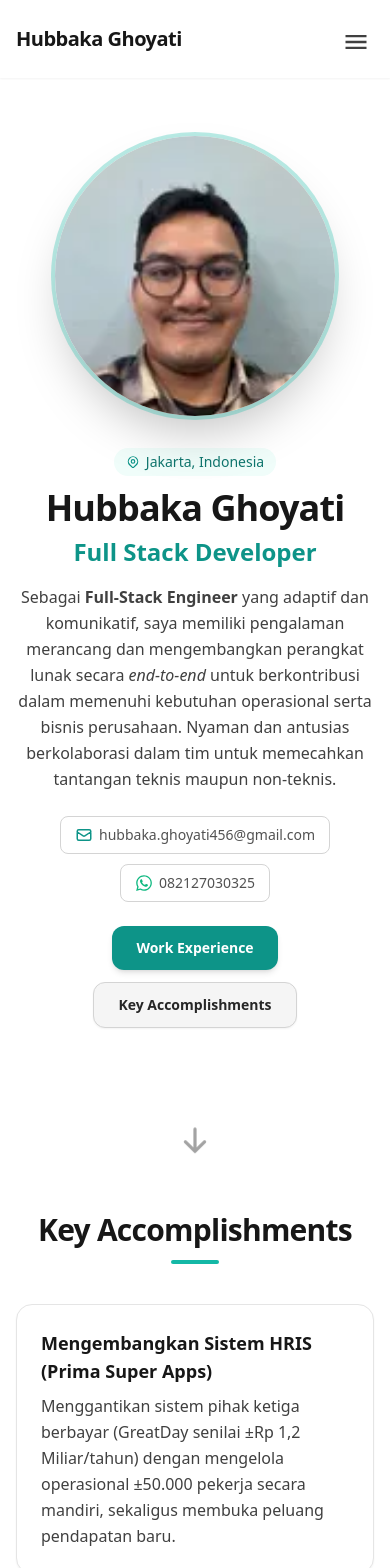
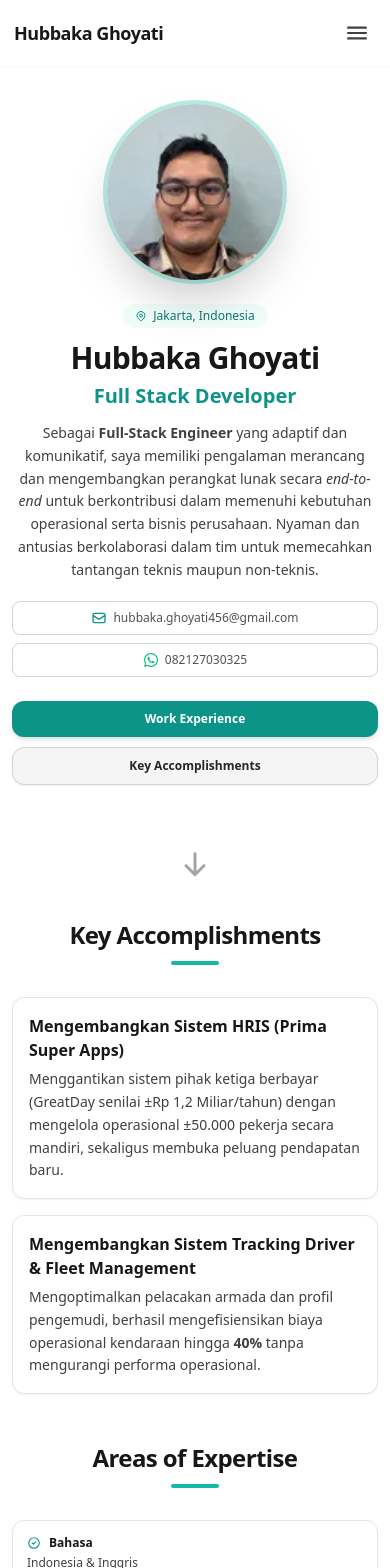
Before and after one commit to hubbaka/app-portofolio, a Next.js app: page / in a window 390 px wide. Shown: the top 1568 px of the page. Built offline with nearby package versions, Linux system fonts and the light colour scheme.

Commit message:
style: Adjust spacing and typography across multiple components for improved layout and readability

```diff
--- a/app/page.tsx
+++ b/app/page.tsx
@@ -4,7 +4,7 @@ import HeroSection from '@/components/HeroSection';
 
 export default function Home() {
   return (
-    <main className="mx-auto max-w-3xl px-4 sm:px-6 md:max-w-5xl">
+    <main className="mx-auto max-w-3xl px-3 sm:px-6 md:max-w-5xl">
       <HeroSection />
       <AboutSection />
       <ExperienceSection />
--- a/components/AboutSection.tsx
+++ b/components/AboutSection.tsx
@@ -53,33 +53,33 @@ const expertiseList = [
 
 const AboutSection = () => {
   return (
-    <section id="about" className="pt-16 pb-12">
+    <section id="about" className="pt-12 sm:pt-16 pb-8 sm:pb-12">
       {/* Key Accomplishments Section */}
-      <div id="accomplishments" className="scroll-mt-24 mb-16">
-        <div className="text-center mb-10">
-          <h2 className="font-extrabold text-3xl sm:text-4xl text-neutral-900 dark:text-neutral-50 tracking-tight">
+      <div id="accomplishments" className="scroll-mt-24 mb-12 sm:mb-16">
+        <div className="text-center mb-8 sm:mb-10">
+          <h2 className="font-extrabold text-2xl sm:text-4xl text-neutral-900 dark:text-neutral-50 tracking-tight">
             Key Accomplishments
           </h2>
-          <div className="w-12 h-1 mx-auto my-3 bg-teal-500 rounded-full" />
+          <div className="w-12 h-1 mx-auto my-2.5 sm:my-3 bg-teal-500 rounded-full" />
         </div>
 
         <div className="space-y-4">
-          <div className="p-6 sm:p-7 bg-white dark:bg-stone-800/90 rounded-2xl border border-neutral-200 dark:border-stone-700 shadow-sm">
-            <h3 className="text-lg sm:text-xl font-bold text-neutral-900 dark:text-neutral-100 mb-2">
+          <div className="p-4 sm:p-7 bg-white dark:bg-stone-800/90 rounded-xl sm:rounded-2xl border border-neutral-200 dark:border-stone-700 shadow-sm">
+            <h3 className="text-base sm:text-xl font-bold text-neutral-900 dark:text-neutral-100 mb-1.5 sm:mb-2">
               Mengembangkan Sistem HRIS (Prima Super Apps)
             </h3>
-            <p className="text-base text-neutral-700 dark:text-neutral-300 leading-relaxed">
+            <p className="text-sm sm:text-base text-neutral-700 dark:text-neutral-300 leading-relaxed">
               Menggantikan sistem pihak ketiga berbayar (GreatDay senilai ±Rp
               1,2 Miliar/tahun) dengan mengelola operasional ±50.000 pekerja
               secara mandiri, sekaligus membuka peluang pendapatan baru.
             </p>
           </div>
 
-          <div className="p-6 sm:p-7 bg-white dark:bg-stone-800/90 rounded-2xl border border-neutral-200 dark:border-stone-700 shadow-sm">
-            <h3 className="text-lg sm:text-xl font-bold text-neutral-900 dark:text-neutral-100 mb-2">
+          <div className="p-4 sm:p-7 bg-white dark:bg-stone-800/90 rounded-xl sm:rounded-2xl border border-neutral-200 dark:border-stone-700 shadow-sm">
+            <h3 className="text-base sm:text-xl font-bold text-neutral-900 dark:text-neutral-100 mb-1.5 sm:mb-2">
               Mengembangkan Sistem Tracking Driver &amp; Fleet Management
             </h3>
-            <p className="text-base text-neutral-700 dark:text-neutral-300 leading-relaxed">
+            <p className="text-sm sm:text-base text-neutral-700 dark:text-neutral-300 leading-relaxed">
               Mengoptimalkan pelacakan armada dan profil pengemudi, berhasil
               mengefisiensikan biaya operasional kendaraan hingga{' '}
               <strong>40%</strong> tanpa mengurangi performa operasional.
@@ -89,27 +89,27 @@ const AboutSection = () => {
       </div>
 
       {/* Areas of Expertise */}
-      <div className="mb-16">
-        <div className="text-center mb-10">
-          <h2 className="font-extrabold text-3xl sm:text-4xl text-neutral-900 dark:text-neutral-50 tracking-tight">
+      <div className="mb-12 sm:mb-16">
+        <div className="text-center mb-8 sm:mb-10">
+          <h2 className="font-extrabold text-2xl sm:text-4xl text-neutral-900 dark:text-neutral-50 tracking-tight">
             Areas of Expertise
           </h2>
-          <div className="w-12 h-1 mx-auto my-3 bg-teal-500 rounded-full" />
+          <div className="w-12 h-1 mx-auto my-2.5 sm:my-3 bg-teal-500 rounded-full" />
         </div>
 
-        <div className="bg-white dark:bg-stone-800/90 rounded-2xl border border-neutral-200 dark:border-stone-700 shadow-sm divide-y divide-neutral-200 dark:divide-stone-700/80">
+        <div className="bg-white dark:bg-stone-800/90 rounded-xl sm:rounded-2xl border border-neutral-200 dark:border-stone-700 shadow-sm divide-y divide-neutral-200 dark:divide-stone-700/80">
           {expertiseList.map((item, idx) => (
             <div
               key={idx}
-              className="p-4 sm:p-5 flex flex-col sm:flex-row sm:items-baseline gap-1 sm:gap-4"
+              className="p-3.5 sm:p-5 flex flex-col sm:flex-row sm:items-baseline gap-1 sm:gap-4"
             >
               <div className="sm:w-1/3 flex items-center gap-2">
-                <HiOutlineCheckCircle className="text-teal-600 dark:text-teal-400 shrink-0 text-base" />
-                <span className="font-bold text-sm sm:text-base text-neutral-900 dark:text-neutral-100">
+                <HiOutlineCheckCircle className="text-teal-600 dark:text-teal-400 shrink-0 text-sm sm:text-base" />
+                <span className="font-bold text-xs sm:text-base text-neutral-900 dark:text-neutral-100">
                   {item.category}
                 </span>
               </div>
-              <div className="sm:w-2/3 text-sm sm:text-base text-neutral-700 dark:text-neutral-300 font-medium">
+              <div className="sm:w-2/3 text-xs sm:text-base text-neutral-700 dark:text-neutral-300 font-medium">
                 {item.items}
               </div>
             </div>
@@ -118,21 +118,21 @@ const AboutSection = () => {
       </div>
 
       {/* Education */}
-      <div className="p-6 sm:p-8 bg-white dark:bg-stone-800/80 rounded-2xl border border-neutral-200 dark:border-stone-700 shadow-sm flex flex-col sm:flex-row items-start sm:items-center justify-between gap-4">
-        <div className="flex items-center gap-4">
-          <div className="p-3.5 rounded-2xl bg-teal-100 dark:bg-teal-900/50 text-teal-600 dark:text-teal-400">
-            <HiOutlineAcademicCap size={32} />
+      <div className="p-4 sm:p-8 bg-white dark:bg-stone-800/80 rounded-xl sm:rounded-2xl border border-neutral-200 dark:border-stone-700 shadow-sm flex flex-col sm:flex-row items-start sm:items-center justify-between gap-3 sm:gap-4">
+        <div className="flex items-center gap-3 sm:gap-4">
+          <div className="p-2.5 sm:p-3.5 rounded-xl sm:rounded-2xl bg-teal-100 dark:bg-teal-900/50 text-teal-600 dark:text-teal-400 shrink-0">
+            <HiOutlineAcademicCap size={28} />
           </div>
           <div>
-            <h3 className="font-bold text-lg text-neutral-900 dark:text-neutral-100">
+            <h3 className="font-bold text-base sm:text-lg text-neutral-900 dark:text-neutral-100">
               Politeknik Negeri Jakarta — Jakarta
             </h3>
-            <p className="text-sm font-medium text-teal-600 dark:text-teal-400">
+            <p className="text-xs sm:text-sm font-medium text-teal-600 dark:text-teal-400">
               Diploma 4 (D4) - Teknik Informatika dan Komputer
             </p>
           </div>
         </div>
-        <div className="text-sm font-semibold px-4 py-1.5 rounded-full bg-neutral-100 dark:bg-stone-700 text-neutral-700 dark:text-neutral-300">
+        <div className="text-xs sm:text-sm font-semibold px-3 py-1 sm:px-4 sm:py-1.5 rounded-full bg-neutral-100 dark:bg-stone-700 text-neutral-700 dark:text-neutral-300">
           Agustus 2017 — Agustus 2021
         </div>
       </div>
--- a/components/HeroSection.tsx
+++ b/components/HeroSection.tsx
@@ -12,33 +12,33 @@ import { FaWhatsapp } from 'react-icons/fa';
 const HeroSection = () => {
   return (
     <section id="home">
-      <div className="flex flex-col text-center items-center justify-center my-10 pt-24 pb-12 sm:pt-32 sm:pb-20 md:flex-row md:space-x-8 md:text-left md:pt-40 md:pb-24">
-        <div className="md:w-2/5 flex justify-center">
-          <div className="relative">
+      <div className="flex flex-col text-center items-center justify-center my-6 pt-20 pb-8 sm:pt-32 sm:pb-20 md:flex-row md:space-x-8 md:text-left md:pt-40 md:pb-24">
+        <div className="md:w-2/5 flex justify-center mb-6 md:mb-0">
+          <div className="relative w-44 h-44 sm:w-56 sm:h-56 md:w-64 md:h-64">
             <Image
               src="/hubbaka.webp"
               alt="Hubbaka Ghoyati"
-              width={280}
-              height={280}
+              fill
+              sizes="(max-width: 640px) 176px, (max-width: 768px) 224px, 256px"
               priority
-              className="rounded-full shadow-2xl ring-4 ring-teal-500/30 object-cover aspect-square"
+              className="rounded-full shadow-2xl ring-4 ring-teal-500/30 object-cover"
             />
           </div>
         </div>
-        <div className="mt-8 md:mt-0 md:w-3/5">
-          <div className="inline-flex items-center gap-1.5 px-3 py-1 rounded-full text-sm font-medium bg-teal-50 text-teal-700 dark:bg-teal-950/60 dark:text-teal-300 mb-3">
+        <div className="md:w-3/5 w-full">
+          <div className="inline-flex items-center gap-1.5 px-3 py-1 rounded-full text-xs sm:text-sm font-medium bg-teal-50 text-teal-700 dark:bg-teal-950/60 dark:text-teal-300 mb-3">
             <HiOutlineLocationMarker className="text-teal-600 dark:text-teal-400" />
             Jakarta, Indonesia
           </div>
 
-          <h1 className="font-extrabold text-4xl sm:text-5xl md:text-6xl tracking-tight text-neutral-900 dark:text-neutral-50">
+          <h1 className="font-extrabold text-3xl sm:text-5xl md:text-6xl tracking-tight text-neutral-900 dark:text-neutral-50">
             Hubbaka Ghoyati
           </h1>
-          <h2 className="text-2xl sm:text-3xl font-bold mt-2 text-teal-600 dark:text-teal-400">
+          <h2 className="text-xl sm:text-2xl md:text-3xl font-bold mt-1.5 text-teal-600 dark:text-teal-400">
             Full Stack Developer
           </h2>
 
-          <p className="text-neutral-700 dark:text-neutral-300 text-base sm:text-lg mt-4 mb-6 leading-relaxed">
+          <p className="text-neutral-700 dark:text-neutral-300 text-sm sm:text-base md:text-lg mt-3 sm:mt-4 mb-5 sm:mb-6 leading-relaxed">
             Sebagai <strong>Full-Stack Engineer</strong> yang adaptif dan
             komunikatif, saya memiliki pengalaman merancang dan mengembangkan
             perangkat lunak secara <em>end-to-end</em> untuk berkontribusi dalam
@@ -47,29 +47,29 @@ const HeroSection = () => {
             maupun non-teknis.
           </p>
 
-          <div className="flex flex-wrap gap-2.5 text-sm text-neutral-600 dark:text-neutral-300 mb-6 justify-center md:justify-start">
+          <div className="flex flex-col sm:flex-row flex-wrap gap-2 text-xs sm:text-sm text-neutral-600 dark:text-neutral-300 mb-6 justify-center md:justify-start">
             <a
               href="mailto:hubbaka.ghoyati456@gmail.com"
-              className="inline-flex items-center gap-1.5 px-3.5 py-2 rounded-lg border border-neutral-300 dark:border-stone-700 hover:border-teal-500 dark:hover:border-teal-400 hover:text-teal-600 dark:hover:text-teal-400 font-medium transition-colors"
+              className="inline-flex items-center justify-center gap-1.5 px-3 py-2 rounded-lg border border-neutral-300 dark:border-stone-700 hover:border-teal-500 dark:hover:border-teal-400 hover:text-teal-600 dark:hover:text-teal-400 font-medium transition-colors break-all sm:break-normal"
             >
-              <HiOutlineMail className="text-lg text-teal-600 dark:text-teal-400" />
-              hubbaka.ghoyati456@gmail.com
+              <HiOutlineMail className="text-base text-teal-600 dark:text-teal-400 shrink-0" />
+              <span>hubbaka.ghoyati456@gmail.com</span>
             </a>
             <a
               href="https://wa.me/6282127030325"
               target="_blank"
               rel="noreferrer"
-              className="inline-flex items-center gap-1.5 px-3.5 py-2 rounded-lg border border-neutral-300 dark:border-stone-700 hover:border-emerald-500 hover:text-emerald-600 dark:hover:text-emerald-400 font-medium transition-colors"
+              className="inline-flex items-center justify-center gap-1.5 px-3 py-2 rounded-lg border border-neutral-300 dark:border-stone-700 hover:border-emerald-500 hover:text-emerald-600 dark:hover:text-emerald-400 font-medium transition-colors"
             >
-              <FaWhatsapp className="text-lg text-emerald-500" />
-              082127030325
+              <FaWhatsapp className="text-base text-emerald-500 shrink-0" />
+              <span>082127030325</span>
             </a>
           </div>
 
-          <div className="flex flex-wrap gap-3 justify-center md:justify-start">
+          <div className="flex flex-col sm:flex-row gap-2.5 sm:gap-3 justify-center md:justify-start">
             <Link
               to="experience"
-              className="cursor-pointer text-white font-semibold px-6 py-3 bg-teal-600 hover:bg-teal-700 rounded-xl shadow-md hover:shadow-lg active:scale-95 transition-all text-sm sm:text-base"
+              className="cursor-pointer text-white font-semibold px-5 py-2.5 sm:px-6 sm:py-3 bg-teal-600 hover:bg-teal-700 rounded-xl shadow-md hover:shadow-lg active:scale-95 transition-all text-xs sm:text-base text-center"
               spy={true}
               smooth={true}
               offset={-90}
@@ -79,7 +79,7 @@ const HeroSection = () => {
             </Link>
             <Link
               to="accomplishments"
-              className="cursor-pointer text-neutral-800 dark:text-neutral-100 font-semibold px-6 py-3 bg-neutral-100 dark:bg-stone-800 border border-neutral-300 dark:border-stone-700 hover:bg-neutral-200 dark:hover:bg-stone-700 rounded-xl shadow-sm hover:shadow-md active:scale-95 transition-all text-sm sm:text-base"
+              className="cursor-pointer text-neutral-800 dark:text-neutral-100 font-semibold px-5 py-2.5 sm:px-6 sm:py-3 bg-neutral-100 dark:bg-stone-800 border border-neutral-300 dark:border-stone-700 hover:bg-neutral-200 dark:hover:bg-stone-700 rounded-xl shadow-sm hover:shadow-md active:scale-95 transition-all text-xs sm:text-base text-center"
               spy={true}
               smooth={true}
               offset={-90}
@@ -91,7 +91,7 @@ const HeroSection = () => {
         </div>
       </div>
 
-      <div className="flex flex-row justify-center mt-4">
+      <div className="flex flex-row justify-center mt-2 sm:mt-4">
         <Link
           to="accomplishments"
           spy={true}
@@ -101,7 +101,7 @@ const HeroSection = () => {
           className="cursor-pointer text-neutral-400 hover:text-teal-600 dark:hover:text-teal-400 transition-colors"
           aria-label="Scroll to Key Accomplishments"
         >
-          <HiArrowDown size={32} className="animate-bounce" />
+          <HiArrowDown size={30} className="animate-bounce" />
         </Link>
       </div>
     </section>
--- a/components/Navbar.tsx
+++ b/components/Navbar.tsx
@@ -35,10 +35,10 @@ export const Navbar = () => {
   const [navbar, setNavbar] = useState(false);
 
   return (
-    <header className="w-full mx-auto px-4 sm:px-6 bg-white/90 backdrop-blur-md shadow-sm fixed top-0 z-50 dark:bg-stone-900/90 dark:border-b dark:border-stone-800">
+    <header className="w-full mx-auto px-3.5 sm:px-6 bg-white/95 backdrop-blur-md shadow-sm fixed top-0 z-50 dark:bg-stone-900/95 dark:border-b dark:border-stone-800">
       <div className="max-w-3xl md:max-w-5xl mx-auto justify-between md:items-center md:flex">
         <div>
-          <div className="flex items-center justify-between py-4">
+          <div className="flex items-center justify-between py-3.5 sm:py-4">
             <Link
               to="home"
               spy={true}
@@ -48,36 +48,36 @@ export const Navbar = () => {
               className="cursor-pointer"
             >
               <div className="md:py-2 md:block">
-                <h2 className="text-xl md:text-2xl font-bold tracking-tight text-neutral-900 dark:text-neutral-100">
+                <h2 className="text-lg sm:text-2xl font-bold tracking-tight text-neutral-900 dark:text-neutral-100">
                   Hubbaka Ghoyati
                 </h2>
               </div>
             </Link>
-            <div className="md:hidden mt-2">
+            <div className="md:hidden">
               <button
                 aria-label="Toggle Menu"
                 onClick={() => setNavbar(!navbar)}
-                className="p-1 rounded-md text-neutral-700 dark:text-neutral-200"
+                className="p-1.5 rounded-lg text-neutral-700 dark:text-neutral-200 hover:bg-neutral-100 dark:hover:bg-stone-800 transition"
               >
-                {navbar ? <IoMdClose size={28} /> : <IoMdMenu size={28} />}
+                {navbar ? <IoMdClose size={26} /> : <IoMdMenu size={26} />}
               </button>
             </div>
           </div>
         </div>
         <div>
           <div
-            className={`flex-1 justify-self-center pb-4 mt-4 md:block md:pb-0 md:mt-0 ${
+            className={`flex-1 justify-self-center pb-4 mt-2 md:block md:pb-0 md:mt-0 ${
               navbar ? 'block' : 'hidden'
             }`}
           >
-            <div className="items-center justify-center space-y-4 md:flex md:space-x-6 md:space-y-0">
+            <div className="items-center justify-center space-y-3 pt-3 md:pt-0 md:flex md:space-x-6 md:space-y-0 border-t border-neutral-200/60 dark:border-stone-800 md:border-0">
               {NAV_ITEM.map((item, idx) => {
                 return (
                   <Link
                     key={idx}
                     to={item.page}
                     className={
-                      'block cursor-pointer font-medium text-neutral-700 hover:text-teal-600 dark:text-neutral-200 dark:hover:text-teal-400 transition-colors'
+                      'block py-1.5 md:py-0 cursor-pointer font-medium text-sm sm:text-base text-neutral-700 hover:text-teal-600 dark:text-neutral-200 dark:hover:text-teal-400 transition-colors'
                     }
                     activeClass="!text-teal-600 dark:!text-teal-400 font-semibold"
                     spy={true}
@@ -90,13 +90,14 @@ export const Navbar = () => {
                   </Link>
                 );
               })}
+              <div className="pt-2 md:pt-0">
                 {currentTheme === 'dark' ? (
                   <button
                     aria-label="Light Mode"
                     onClick={() => setTheme('light')}
                     className="bg-stone-800 p-2 rounded-xl text-amber-400 hover:bg-stone-700 transition"
                   >
-                  <RiSunLine size={22} />
+                    <RiSunLine size={20} />
                   </button>
                 ) : (
                   <button
@@ -104,9 +105,10 @@ export const Navbar = () => {
                     onClick={() => setTheme('dark')}
                     className="bg-neutral-100 p-2 rounded-xl text-neutral-700 hover:bg-neutral-200 transition"
                   >
-                  <RiMoonFill size={22} />
+                    <RiMoonFill size={20} />
                   </button>
                 )}
+              </div>
             </div>
           </div>
         </div>
```
Also changed, not shown: components/ExperienceSection.tsx (+46 -41 lines), components/Footer.tsx (+12 -12 lines). Lines whose indentation alone changed are shown as unchanged.
